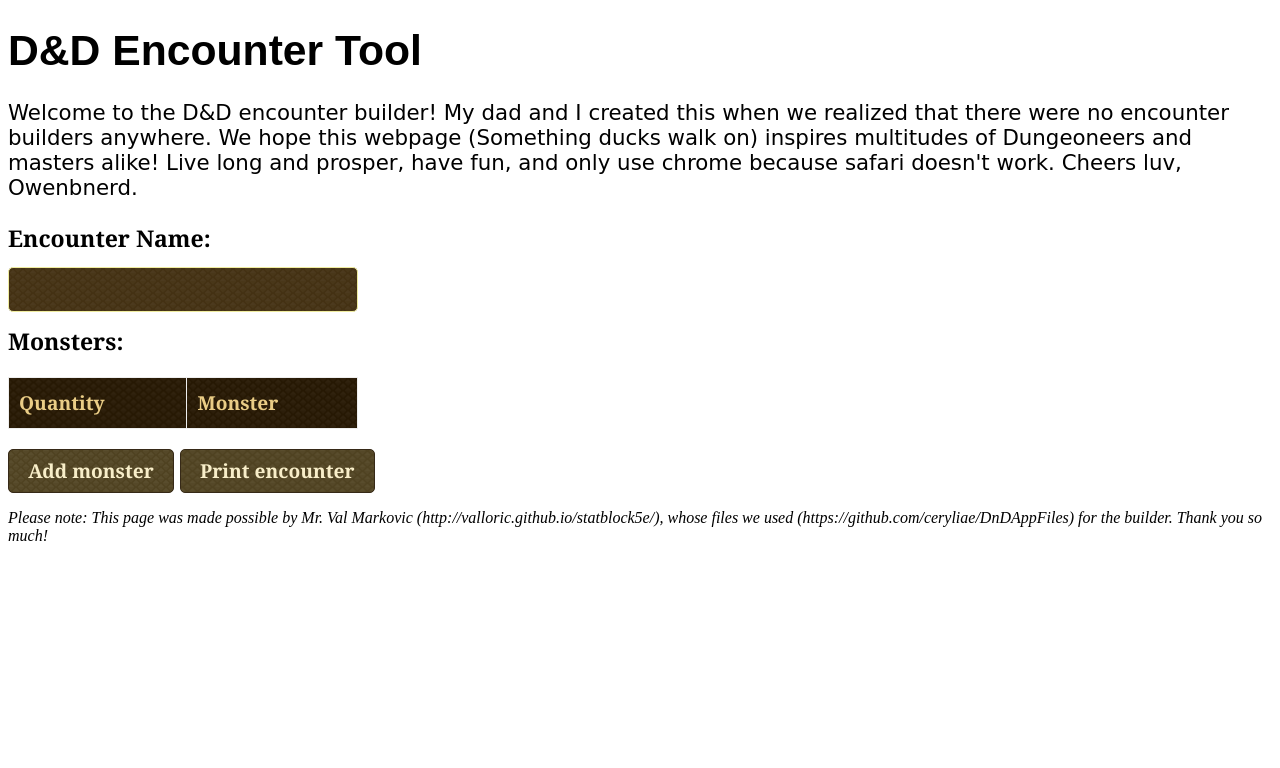
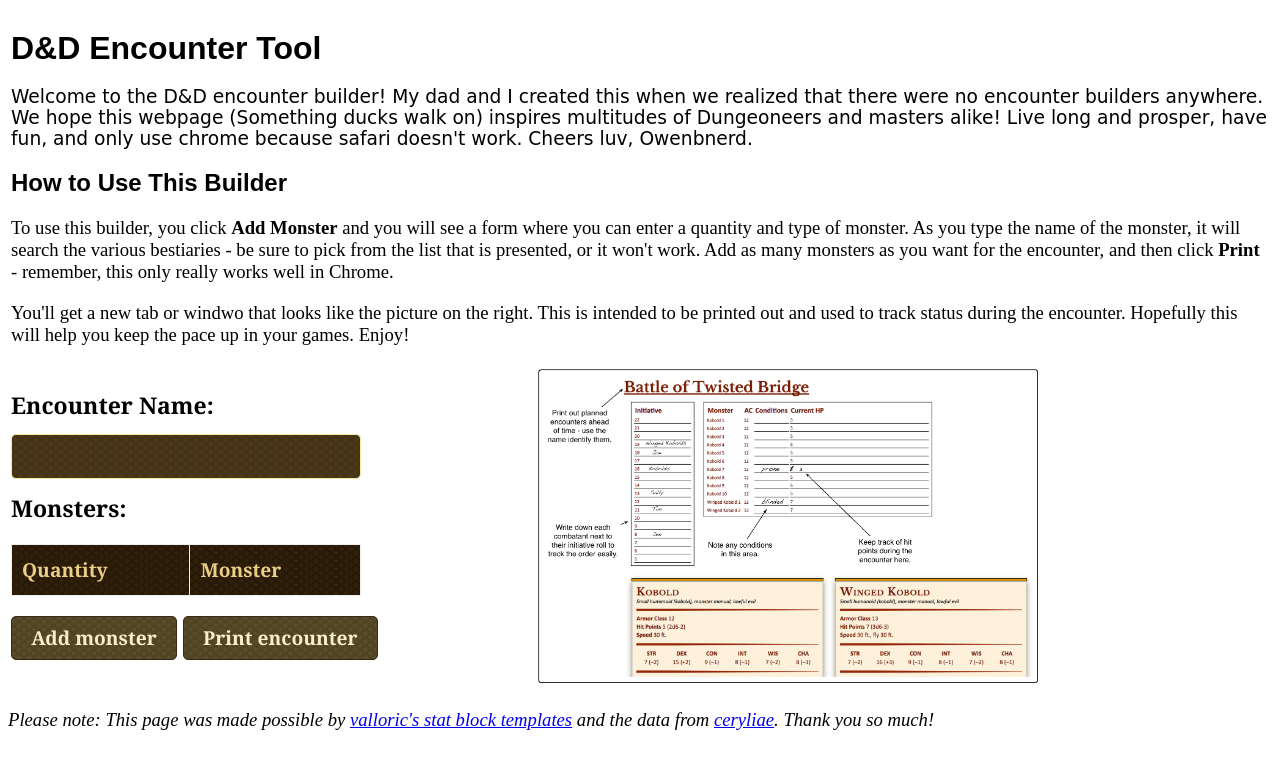
Before and after one commit to belamaric/dnd-helper, a website: page html/index.html in a window 1280 px wide. Drawn offline with Linux system fonts and the light colour scheme.

Commit message:
Add instructions and Google Analytics

```diff
--- a/html/dnd.css
+++ b/html/dnd.css
@@ -1,12 +1,24 @@
 .title {
-  font-size: 32pt;
-  font-family:fantasy;
+  font-size: 24pt;
+  font-family: fantasy, sans-serif;
 }
+
+.section-header {
+  font-size: 18pt;
+  font-family: fantasy, sans-serif;
+}
+
+.instructions {
+  font-size: 14pt;
+  font-family: serif;
+}
+
 .intro {
-  font-size: 16pt;
-  font-family: cursive;
+  font-size: 14pt;
+  font-family: cursive, serif;
 }
+
 .note1 {
-  font-size: 16;
+  font-size: 14pt;
   font-style: italic;
 }
--- a/html/index.html
+++ b/html/index.html
@@ -8,6 +8,16 @@
   <link rel="stylesheet" href="dnd.css">
   <script src="external/jquery/jquery.js"></script>
   <script src="jquery-ui.min.js"></script>
+<script>
+  (function(i,s,o,g,r,a,m){i['GoogleAnalyticsObject']=r;i[r]=i[r]||function(){
+  (i[r].q=i[r].q||[]).push(arguments)},i[r].l=1*new Date();a=s.createElement(o),
+  m=s.getElementsByTagName(o)[0];a.async=1;a.src=g;m.parentNode.insertBefore(a,m)
+  })(window,document,'script','https://www.google-analytics.com/analytics.js','ga');
+
+  ga('create', 'UA-100885557-1', 'auto');
+  ga('send', 'pageview');
+
+</script>
   <style>
     label, input { display:block; }
     input.text { margin-bottom:12px; width:95%; padding: .4em; }
@@ -153,12 +163,17 @@
   </script>
 </head>
 <body>
+<table>
+<tr><td colspan="2">
   <div>
  <h1 class="title">D&amp;D Encounter Tool</h1>
  </div>
  <p class="intro">Welcome to the D&amp;D encounter builder! My dad and I created this when we realized that there were no encounter builders anywhere.
     We hope this webpage (Something ducks walk on) inspires multitudes of Dungeoneers and masters alike!
      Live long and prosper, have fun, and only use chrome because safari doesn't work. Cheers luv, Owenbnerd.</p>
+<h2 class="section-header">How to Use This Builder</h2>
+<p class="instructions">To use this builder, you click <b>Add Monster</b> and you will see a form where you can enter a quantity and type of monster. As you type the name of the monster, it will search the various bestiaries - be sure to pick from the list that is presented, or it won't work. Add as many monsters as you want for the encounter, and then click <b>Print</b> - remember, this only really works well in Chrome.</p>
+<p class="instructions">You'll get a new tab or windwo that looks like the picture on the right. This is intended to be printed out and used to track status during the encounter. Hopefully this will help you keep the pace up in your games. Enjoy!</p>
 <div id="dialog-form" title="Add monster">
   <p class="validateTips">All form fields are required.</p>
   <form>
@@ -174,8 +189,7 @@
     </fieldset>
   </form>
 </div>
-
-
+</td></tr><tr><td valign="top">
 <div id="monsters-contain" class="ui-widget">
   <h1>Encounter Name:</h1><input type="text" name="encounter_name" id="encounter_name" class="text ui-widget-content ui-corner-all">
   <h1>Monsters:</h1>
@@ -192,8 +206,14 @@
 </div>
 <button id="add-monster">Add monster</button>
 <button id="print-encounter">Print encounter</button>
-<p class="note1">Please note: This page was made possible by Mr. Val Markovic (http://valloric.github.io/statblock5e/),
-   whose files we used (https://github.com/ceryliae/DnDAppFiles) for the builder.
+</td><td valign="top">
+<div>
+<img src="/images/encounter-help.png" width="500"></img>
+</div>
+</td>
+</tr>
+</table>
+<p class="note1">Please note: This page was made possible by <a href="http://valloric.github.io/statblock5e/">valloric's stat block templates</a> and the data from <a href="https://github.com/ceryliae/DnDAppFiles">ceryliae</a>.
   Thank you so much!</p>
 
 </body>
```
Also changed, not shown: html/images/encounter-help.png (added).
